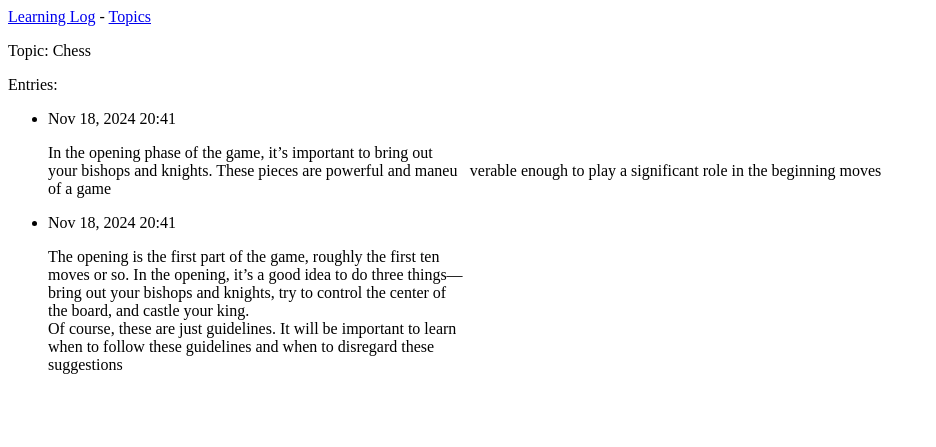
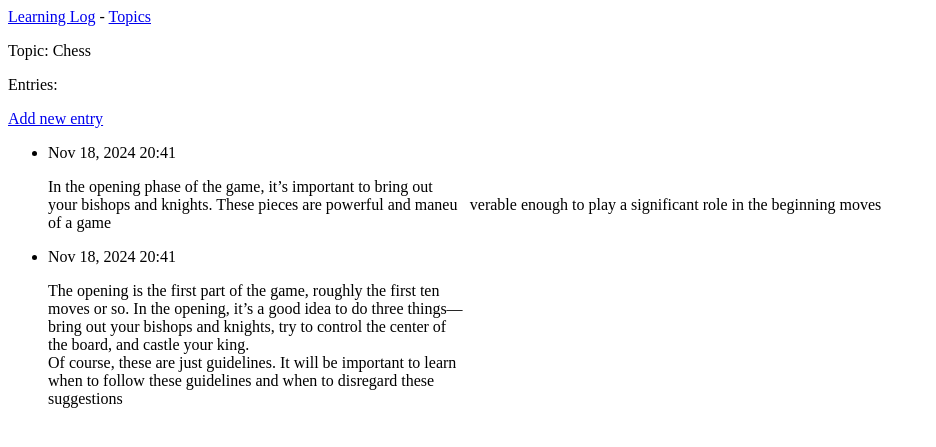
Before and after one commit to RK-0205/Online_journal_system, a Django app: page /topics/1/ in a window 1280 px wide. Shown: the top 447 px of the page, without its empty margins (0-936 px from the left). Run offline with Django 5.2, Linux system fonts and the light colour scheme; data comes from the database, SQL or seed files in the repository; both versions use the stored data as it was after the commit.

Commit message:
Created a new entry feature

```diff
--- a/learning_logs/templates/learning_logs/topic.html
+++ b/learning_logs/templates/learning_logs/topic.html
@@ -5,6 +5,9 @@
 <p>Topic: {{ topic.text }}</p>
 
 <p>Entries:</p>
+<p>
+    <a href="{% url 'learning_logs:new_entry' topic.id %}">Add new entry</a>
+</p>
 <ul>
     {% for entry in entries %}
     <li>
--- a/learning_logs/urls.py
+++ b/learning_logs/urls.py
@@ -12,4 +12,6 @@ urlpatterns = [
     path('topics/<int:topic_id>/', views.topic, name='topic'),
     #Page for adding a new topic
     path('new_topic/', views.new_topic, name='new_topic'),
+    #Page for adding a new entry
+    path('new_entry/<int:topic_id>/', views.new_entry, name='new_entry'),
 ]
--- a/learning_logs/views.py
+++ b/learning_logs/views.py
@@ -1,6 +1,6 @@
 from django.shortcuts import render, redirect
 from .models import Topic
-from .forms import TopicForm
+from .forms import TopicForm, EntryForm
 
 
 # Create your views here.
@@ -36,3 +36,23 @@ def new_topic(request):
     #Display a blank or invalid form.
     context = {'form': form}
     return render(request, 'learning_logs/new_topic.html', context)
+
+def new_entry(request, topic_id):
+    """Add a new entry for a particular topic."""
+    topic = Topic.objects.get(id=topic_id)
+
+    if request.method != 'POST':
+        #No data submitted; create a blank form.
+        form = EntryForm()
+    else:
+        #Post data submitted; process data
+        form = EntryForm(data=request.POST)
+        if form.is_valid():
+            new_entry = form.save(commit=False)
+            new_entry.topic = topic
+            new_entry.save()
+            return redirect('learning_logs:topic', topic_id=topic_id)
+
+    #Display a blank or invalid form
+    context = {'topic': topic, 'form': form}
+    return render(request, 'learning_logs/new_entry.html', context)
```
Also changed, not shown: learning_logs/forms.py (+8 -1 lines), learning_logs/templates/learning_logs/new_entry.html (added, +14 -0 lines), db.sqlite3.
